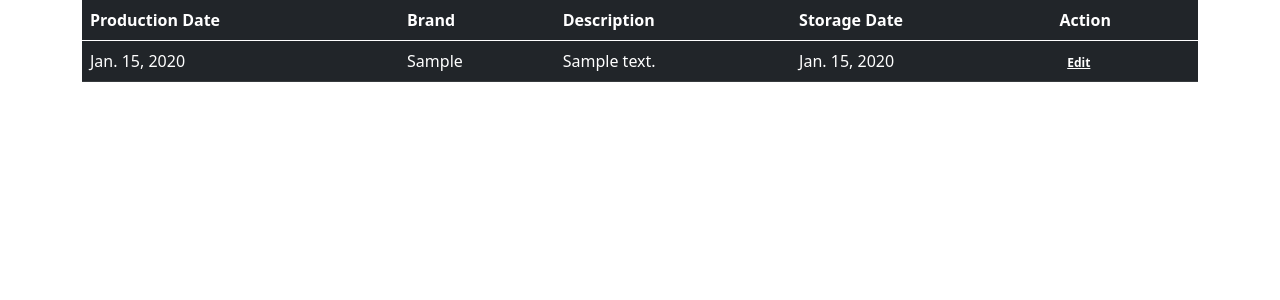
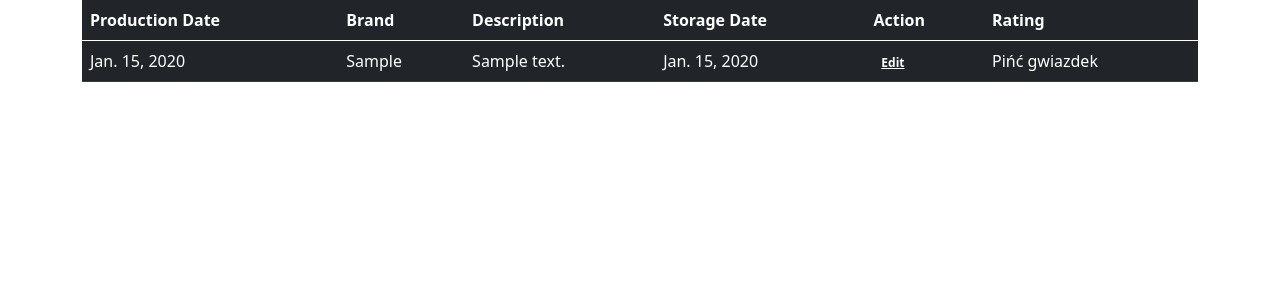
Before and after one commit to misiekofski/herokuDemo, a Django app: page / in a window 1280 px wide. Shown: the part 56-356 px from the top of the page. Run offline with Django 3.2, Linux system fonts and the light colour scheme; tables that the repository leaves empty hold one stand-in row (values such as "Sample post").

Commit message:
Adding rating column in table

```diff
--- a/heroku/templates/cellar.html
+++ b/heroku/templates/cellar.html
@@ -8,6 +8,7 @@
                 <th scope="col">Description</th>
                 <th scope="col">Storage Date</th>
                 <th scope="col">Action</th>
+                <th scope="col">Rating</th>
             </thead>
             <tbody>
                 {% for bottle in bottles %}
@@ -17,6 +18,7 @@
                     <td>{{ bottle.description }}</td>
                     <td>{{ bottle.storage_date }}</td>
                     <td><a class="badge badge-pill badge-primary" href="{% url 'edit-bottle-view' bottle.id %}">Edit</a></td>
+                    <td>Pińć gwiazdek</td>
                 </tr>
                 {% endfor %}
             </tbody>
```
